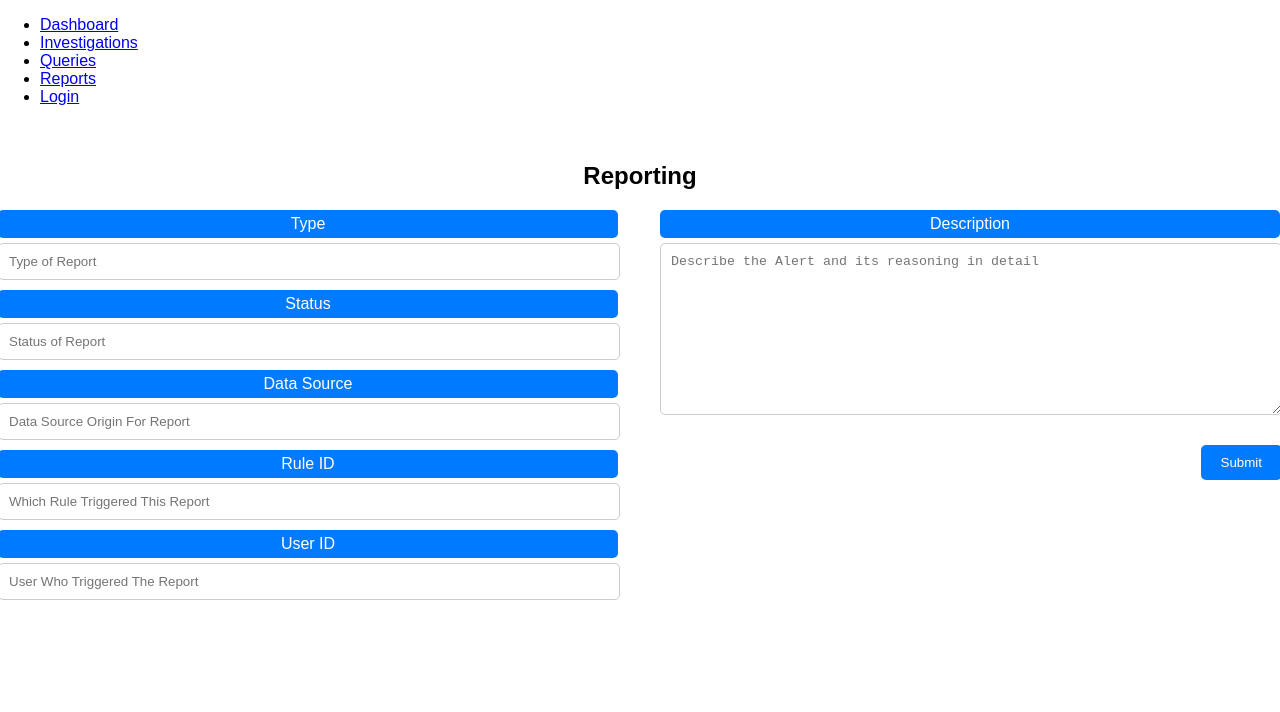
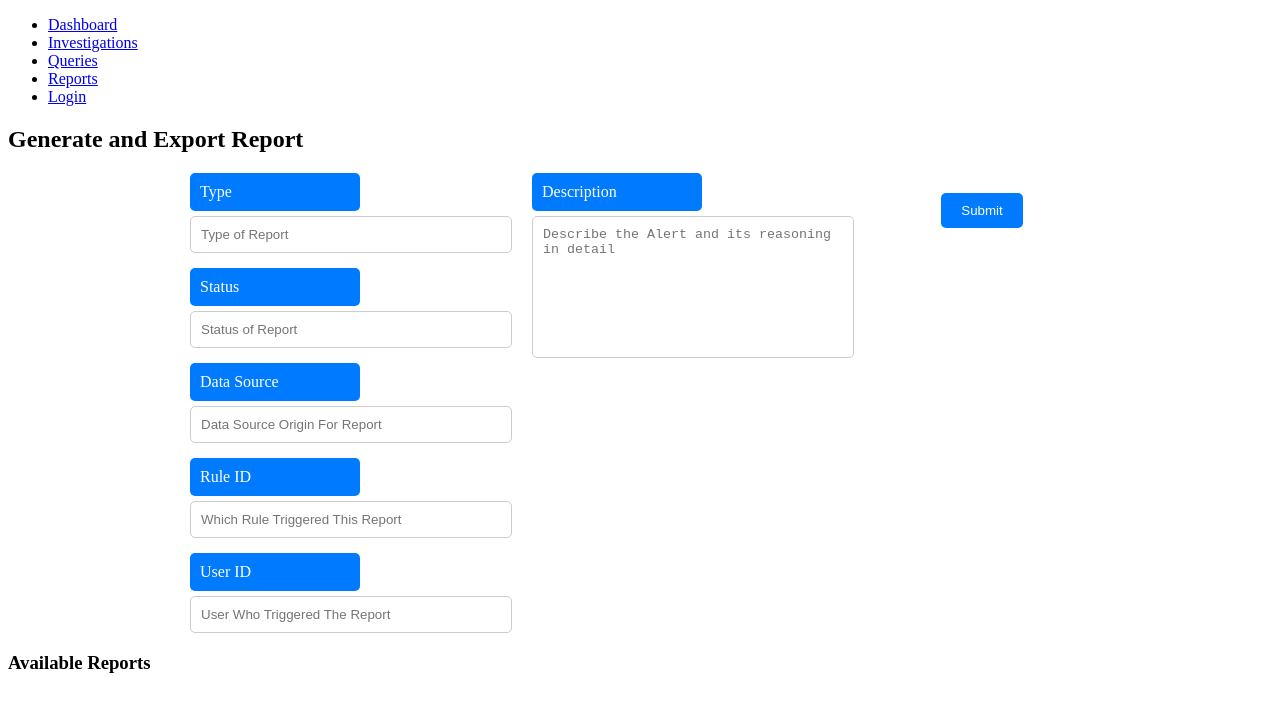
Before and after one commit to kylerobertson84/i14-ssiem, a React (Create React App) app in the folder frontend/: page /reports in a window 1280 px wide. Shown: the top 712 px of the page. Built offline with nearby package versions, Linux system fonts and the light colour scheme.

Commit message:
Add Feature: Report Exporter, Generator, List and viewer

```diff
--- a/frontend/package.json
+++ b/frontend/package.json
@@ -11,7 +11,8 @@
     "react-dom": "^18.3.1",
     "react-router-dom": "^6.25.1",
     "react-scripts": "5.0.1",
-    "web-vitals": "^2.1.4"
+    "web-vitals": "^2.1.4",
+    "html2pdf.js": "^0.10.2"
   },
   "scripts": {
     "start": "react-scripts start --config webpack.config.js",
--- a/frontend/src/App.js
+++ b/frontend/src/App.js
@@ -5,7 +5,7 @@ import Login from './components/Login';
 import Dashboard from './pages/dashboard';
 import Investigations from './pages/investigations';
 import Queries from './pages/queries';
-import Reports from './pages/reports';
+import ReportsPage from './pages/reports';
 
 const App = () => {
   return (
@@ -16,7 +16,7 @@ const App = () => {
         <Route path="/login" element={<Login />} />
         <Route path="/investigations" element={<Investigations />} />
         <Route path="/queries" element={<Queries />} />
-        <Route path="/reports" element={<Reports />} />
+        <Route path="/reports" element={<ReportsPage />} />
       </Routes>
     </Router>
   );
--- /dev/null
+++ b/frontend/src/Design/ReportGenerator.css
@@ -0,0 +1,72 @@
+.reporting-form {
+    display: flex;
+    justify-content: center;
+    align-items: flex-start;
+    gap: 20px;
+    max-width: 900px;
+    margin: 0 auto;
+}
+
+.left-section,
+.right-section {
+    display: flex;
+    flex-direction: column;
+    gap: 15px;
+}
+
+.left-section {
+    flex: 1;
+}
+
+.right-section {
+    flex: 1;
+}
+
+.form-group {
+    display: flex;
+    flex-direction: column;
+    align-items: flex-start;
+}
+
+.form-label {
+    background-color: #007bff;
+    color: white;
+    padding: 10px;
+    border-radius: 5px;
+    text-align: left;
+    width: 150px;
+    margin-bottom: 5px;
+}
+
+.form-input,
+.form-textarea {
+    width: 300px;
+    padding: 10px;
+    border: 1px solid #ccc;
+    border-radius: 5px;
+}
+
+.form-textarea {
+    height: 120px;
+    resize: none;
+}
+
+.submit-section {
+    display: flex;
+    justify-content: center;
+    width: 100%;
+    margin-top: 20px;
+}
+
+.submit-button {
+    padding: 10px 20px;
+    background-color: #007bff;
+    color: white;
+    border: none;
+    border-radius: 5px;
+    cursor: pointer;
+}
+
+.submit-button:hover {
+    background-color: #0056b3;
+}
--- /dev/null
+++ b/frontend/src/components/Reports/ReportExporter.js
@@ -0,0 +1,18 @@
+//{npm install html2pdf.js} is required
+import React from 'react';
+import html2pdf from 'html2pdf.js';
+
+const ReportExporter = ({ report }) => {
+    const handleExportPDF = () => {
+        const element = document.getElementById('report-content');
+        html2pdf().from(element).save(`${report.name}_Report.pdf`);
+    };
+
+    return (
+        <button onClick={handleExportPDF}>
+            Export as PDF
+        </button>
+    );
+};
+
+export default ReportExporter;
--- /dev/null
+++ b/frontend/src/components/Reports/ReportGenerator.js
@@ -0,0 +1,102 @@
+import React, { useState } from 'react';
+import '../../Design/ReportGenerator.css';
+
+const ReportGenerator = ({ onGenerate }) => {
+    const [reportType, setReportType] = useState('');
+    const [status, setStatus] = useState('');
+    const [dataSource, setDataSource] = useState('');
+    const [ruleId, setRuleId] = useState('');
+    const [userId, setUserId] = useState('');
+    const [description, setDescription] = useState('');
+
+    const handleGenerate = (e) => {
+        e.preventDefault();
+        const newReport = { reportType, status, dataSource, ruleId, userId, description };
+        onGenerate(newReport);
+        setReportType('');
+        setStatus('');
+        setDataSource('');
+        setRuleId('');
+        setUserId('');
+        setDescription('');
+    };
+
+    return (
+        <form className="reporting-form" onSubmit={handleGenerate}>
+            <div className="left-section">
+                <div className="form-group">
+                    <label htmlFor="reportType" className="form-label">Type</label>
+                    <input
+                        type="text"
+                        id="reportType"
+                        placeholder="Type of Report"
+                        className="form-input"
+                        value={reportType}
+                        onChange={(e) => setReportType(e.target.value)}
+                    />
+                </div>
+                <div className="form-group">
+                    <label htmlFor="status" className="form-label">Status</label>
+                    <input
+                        type="text"
+                        id="status"
+                        placeholder="Status of Report"
+                        className="form-input"
+                        value={status}
+                        onChange={(e) => setStatus(e.target.value)}
+                    />
+                </div>
+                <div className="form-group">
+                    <label htmlFor="dataSource" className="form-label">Data Source</label>
+                    <input
+                        type="text"
+                        id="dataSource"
+                        placeholder="Data Source Origin For Report"
+                        className="form-input"
+                        value={dataSource}
+                        onChange={(e) => setDataSource(e.target.value)}
+                    />
+                </div>
+                <div className="form-group">
+                    <label htmlFor="ruleId" className="form-label">Rule ID</label>
+                    <input
+                        type="text"
+                        id="ruleId"
+                        placeholder="Which Rule Triggered This Report"
+                        className="form-input"
+                        value={ruleId}
+                        onChange={(e) => setRuleId(e.target.value)}
+                    />
+                </div>
+                <div className="form-group">
+                    <label htmlFor="userId" className="form-label">User ID</label>
+                    <input
+                        type="text"
+                        id="userId"
+                        placeholder="User Who Triggered The Report"
+                        className="form-input"
+                        value={userId}
+                        onChange={(e) => setUserId(e.target.value)}
+                    />
+                </div>
+            </div>
+            <div className="right-section">
+                <div className="form-group">
+                    <label htmlFor="description" className="form-label">Description</label>
+                    <textarea
+                        id="description"
+                        placeholder="Describe the Alert and its reasoning in detail"
+                        className="form-textarea"
+                        value={description}
+                        onChange={(e) => setDescription(e.target.value)}
+                    ></textarea>
+                </div>
+            </div>
+            <div className="submit-section">
+                <button type="submit" className="submit-button">Submit</button>
+            </div>
+        </form>
+    );
+};
+
+export default ReportGenerator;
--- /dev/null
+++ b/frontend/src/components/Reports/ReportList.js
@@ -0,0 +1,18 @@
+import React from 'react';
+
+const ReportList = ({ reports, onSelect }) => {
+    return (
+        <div>
+            <h3>Available Reports</h3>
+            <ul>
+                {reports.map((report, index) => (
+                    <li key={index} onClick={() => onSelect(report)}>
+                        {report.name}
+                    </li>
+                ))}
+            </ul>
+        </div>
+    );
+};
+
+export default ReportList;
--- /dev/null
+++ b/frontend/src/components/Reports/ReportViewer.js
@@ -0,0 +1,18 @@
+import React from 'react';
+
+const ReportViewer = ({ report }) => {
+    if (!report) return <div>Select a report to view its details.</div>;
+
+    return (
+        <div id="report-content">
+            <h3>{report.name}</h3>
+            <p>Status: {report.status}</p>
+            <p>Data Source: {report.dataSource}</p>
+            <p>Rule ID: {report.ruleId}</p>
+            <p>User ID: {report.userId}</p>
+            <p>Description: {report.description}</p>
+        </div>
+    );
+};
+
+export default ReportViewer;
--- /dev/null
+++ b/frontend/src/html2pdf.d.ts
@@ -0,0 +1 @@
+declare module 'html2pdf.js';
--- a/frontend/src/pages/reports.js
+++ b/frontend/src/pages/reports.js
@@ -1,47 +1,34 @@
-import React from 'react';
-import '../Design/Report.css';
+import React, { useState } from 'react';
+import ReportList from '../components/Reports/ReportList';
+import ReportGenerator from '../components/Reports/ReportGenerator';
+import ReportViewer from '../components/Reports/ReportViewer';
+import ReportExporter from '../components/Reports/ReportExporter';
 
-const Reports = () => {
+const ReportsPage = () => {
+  const [reports, setReports] = useState([]);
+  const [selectedReport, setSelectedReport] = useState(null);
+
+  const handleGenerate = (newReport) => {
+    setReports([...reports, newReport]);
+  };
+
+  const handleSelectReport = (report) => {
+    setSelectedReport(report);
+  };
+
   return (
     <div className="reporting-container">
-      <main>
-        <h2>Reporting</h2>
-        <form className="reporting-form">
-          <div className="left-section">
-            <div className="form-group">
-              <label htmlFor="type" className="form-label">Type</label>
-              <input type="text" id="type" placeholder="Type of Report" className="form-input" />
-            </div>
-            <div className="form-group">
-              <label htmlFor="status" className="form-label">Status</label>
-              <input type="text" id="status" placeholder="Status of Report" className="form-input" />
-            </div>
-            <div className="form-group">
-              <label htmlFor="dataSource" className="form-label">Data Source</label>
-              <input type="text" id="dataSource" placeholder="Data Source Origin For Report" className="form-input" />
-            </div>
-            <div className="form-group">
-              <label htmlFor="ruleId" className="form-label">Rule ID</label>
-              <input type="text" id="ruleId" placeholder="Which Rule Triggered This Report" className="form-input" />
-            </div>
-            <div className="form-group">
-              <label htmlFor="userId" className="form-label">User ID</label>
-              <input type="text" id="userId" placeholder="User Who Triggered The Report" className="form-input" />
-            </div>
-          </div>
-          <div className="right-section">
-            <div className="form-group description-group">
-              <label htmlFor="description" className="form-label">Description</label>
-              <textarea id="description" placeholder="Describe the Alert and its reasoning in detail" className="form-textarea"></textarea>
-            </div>
-            <div className="submit-section">
-              <button type="submit" className="submit-button">Submit</button>
-            </div>
-          </div>
-        </form>
-      </main>
+      <h2>Generate and Export Report</h2>
+      <ReportGenerator onGenerate={handleGenerate} />
+      {selectedReport && (
+        <>
+          <ReportViewer report={selectedReport} />
+          <ReportExporter report={selectedReport} />
+        </>
+      )}
+      <ReportList reports={reports} onSelect={handleSelectReport} />
     </div>
   );
 };
 
-export default Reports;
+export default ReportsPage;
--- a/package.json
+++ b/package.json
@@ -1,6 +1,7 @@
 {
   "dependencies": {
     "axios": "^1.7.3",
+    "html2pdf.js": "^0.10.2",
     "react-router-dom": "^6.26.0"
   }
 }
```
Also changed, not shown: 1 other file (tests, documents, lock files or other folders).
